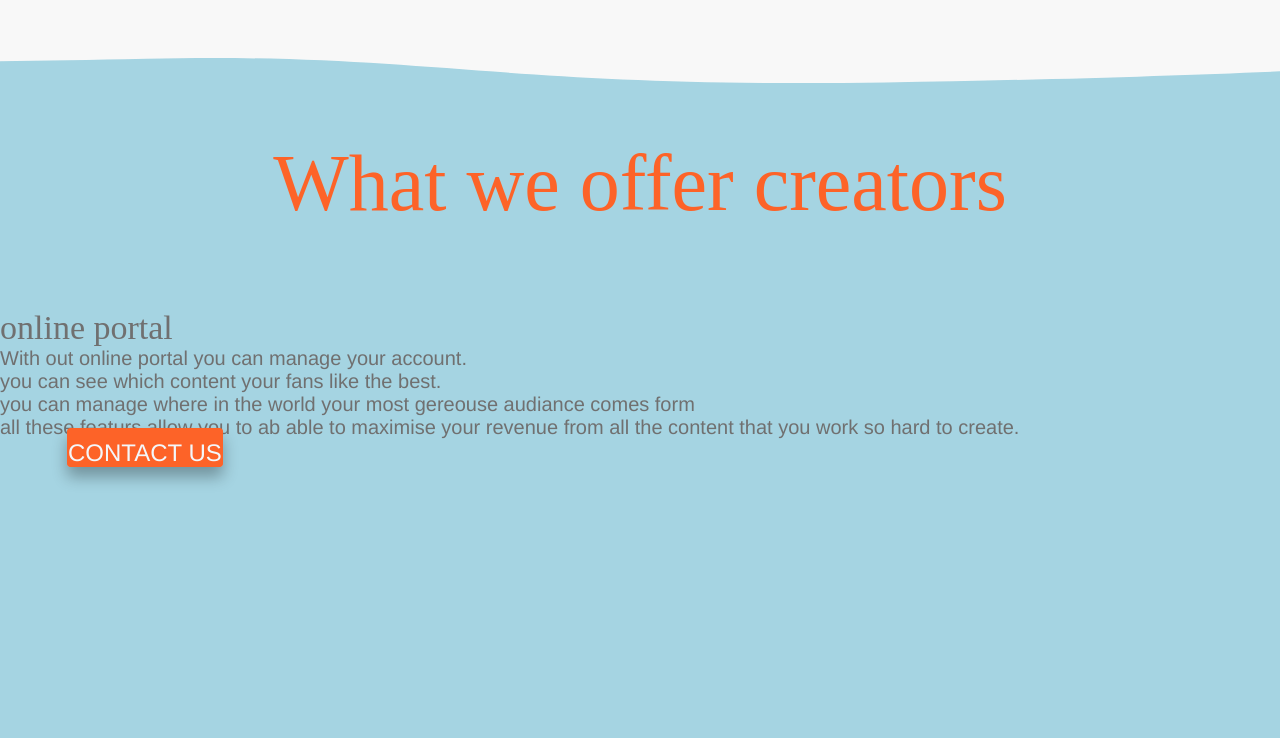
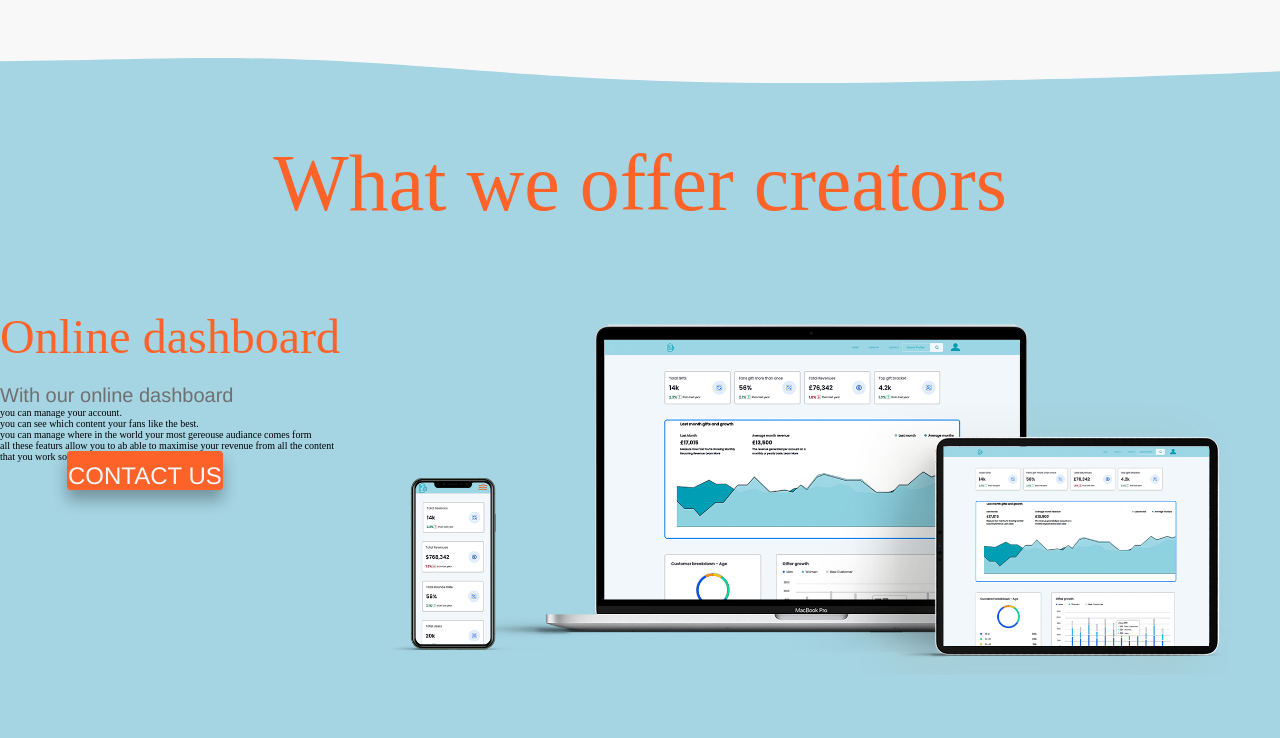
Before and after one commit to josephWoodland/beer.com, a website: page creator.html in a window 1280 px wide. Shown: the part 1842-2580 px from the top of the page. Drawn offline with Linux system fonts and the light colour scheme; a web font is replaced by a local one.

Commit message:
added the mockup to the creator page, turned the text elements into a unordered list

```diff
--- a/assets/sass/sections/_creator-page.scss
+++ b/assets/sass/sections/_creator-page.scss
@@ -5,6 +5,7 @@
   background-image: url(../images/svg/example-backgroud.svg);
   background-size: cover;
   background-position-x: center;
+  z-index: -100;
 
   h1 {
     text-align: center;
@@ -15,10 +16,31 @@
     max-width: 1366px;
     display: flex;
     margin: 8rem auto 0 auto;
+
     &-text {
+
+      h2{
+        color: $color-orange;
+        font-size: $font-size-heading;
+        text-align: center;
+      }
+
+      p{
+        text-align: left;
+        margin-top: 2rem;
+      }
+
+      a{
+
+      }
     }
 
     &-images {
+      width: 100%;
+      img{
+        // margin-top: 20%;
+        width: 100%;
+      }
     }
   }
 }
--- a/assets/sass/sections/_how-creators.scss
+++ b/assets/sass/sections/_how-creators.scss
@@ -4,6 +4,7 @@
   display: flex;
   flex-direction: column;
   align-items: center;
+  z-index: -100;
   @media screen and (max-width: $bp-large) {
     width: 100%;
     margin: 0rem 2rem 0 2rem;
--- a/creator.html
+++ b/creator.html
@@ -161,17 +161,20 @@
     <h1>What we offer creators</h1>
     <div class="creator-page__info">
     <div class="creator-page__info-text">
-      <h2>online portal</h2>
-      <p>With out online portal you can manage your account.</p>
-      <p>you can see which content your fans like the best.</p>
-      <p>you can manage where in the world your most gereouse audiance comes form</p>
-      <p>all these featurs allow you to ab able to maximise your revenue from all the content that you work so hard to create.</p>
+      <h2>Online dashboard</h2>
+      <ul>
+      <p>With our online dashboard</p>
+       <li> you can manage your account.</li>
+      <li>you can see which content your fans like the best.</li>
+      <li>you can manage where in the world your most gereouse audiance comes form</li>
+      <li>all these featurs allow you to ab able to maximise your revenue from all the content that you work so hard to create.</li>
+      </ul>
+      <a class="btn btn__hero" href="./contact.html">Contact us</a>
     </div>
     <div class="creator-page__info-images">
-
+      <img src="./assets/images/png/mockup.png" alt="An image of what the dashboard will look like for the creators">
     </div>
   </div>
-    <a class="btn btn__hero" href="./contact.html">Contact us</a>
   </section>
   <footer class="footer margin">
     <div class="footer__items width">
```
Also changed, not shown: assets/css/style.css, assets/images/png/mockup.png (added), assets/images/png/mocups.png (added), 1 other file.
